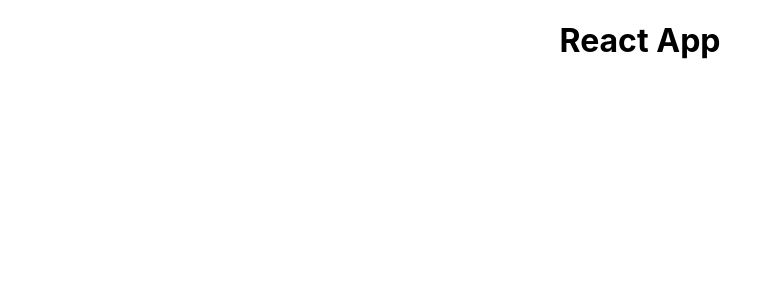
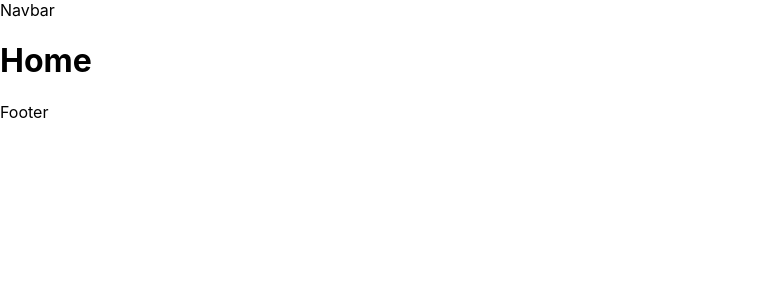
Before and after one commit to sykoramaros/dentist, a React (Create React App) app: page / in a window 1280 px wide. Shown: the top 300 px of the page, without its empty margins (0-782 px from the left). Built offline with nearby package versions, Linux system fonts and the light colour scheme.

Commit message:
Vytvoreny HashRouter Routes a Route Layout

```diff
--- a/src/App.jsx
+++ b/src/App.jsx
@@ -1,12 +1,18 @@
 import React from "react"
 import { HashRouter, Routes, Route } from "react-router-dom"
 import "./App.css"
+import Layout from "./Components/Layout/Layout"
+import Home from "./Pages/Home/Home"
 
 const App = () => {
   return (
-    <div className="App">
-      <h1>React App</h1>
-    </div>
+    <HashRouter>
+      <Routes>
+        <Route path="/" element={<Layout />}>
+          <Route index element={<Home />} />
+        </Route>
+      </Routes>
+    </HashRouter>
   )
 }
 
--- a/src/Pages/Home/Home.jsx
+++ b/src/Pages/Home/Home.jsx
@@ -0,0 +1,11 @@
+import React from "react"
+
+const Home = () => {
+  return (
+    <div>
+      <h1>Home</h1>
+    </div>
+  )
+}
+
+export default Home
```
